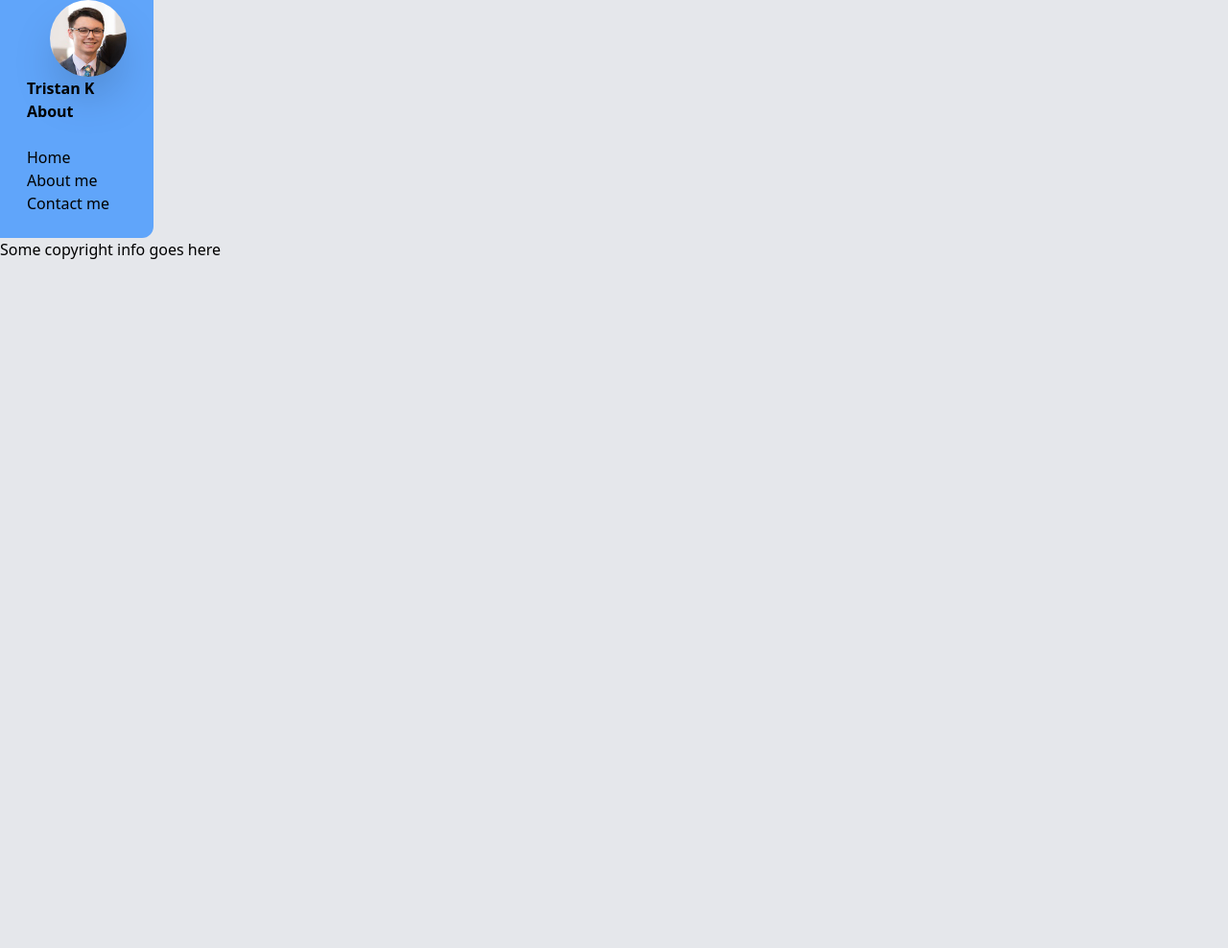
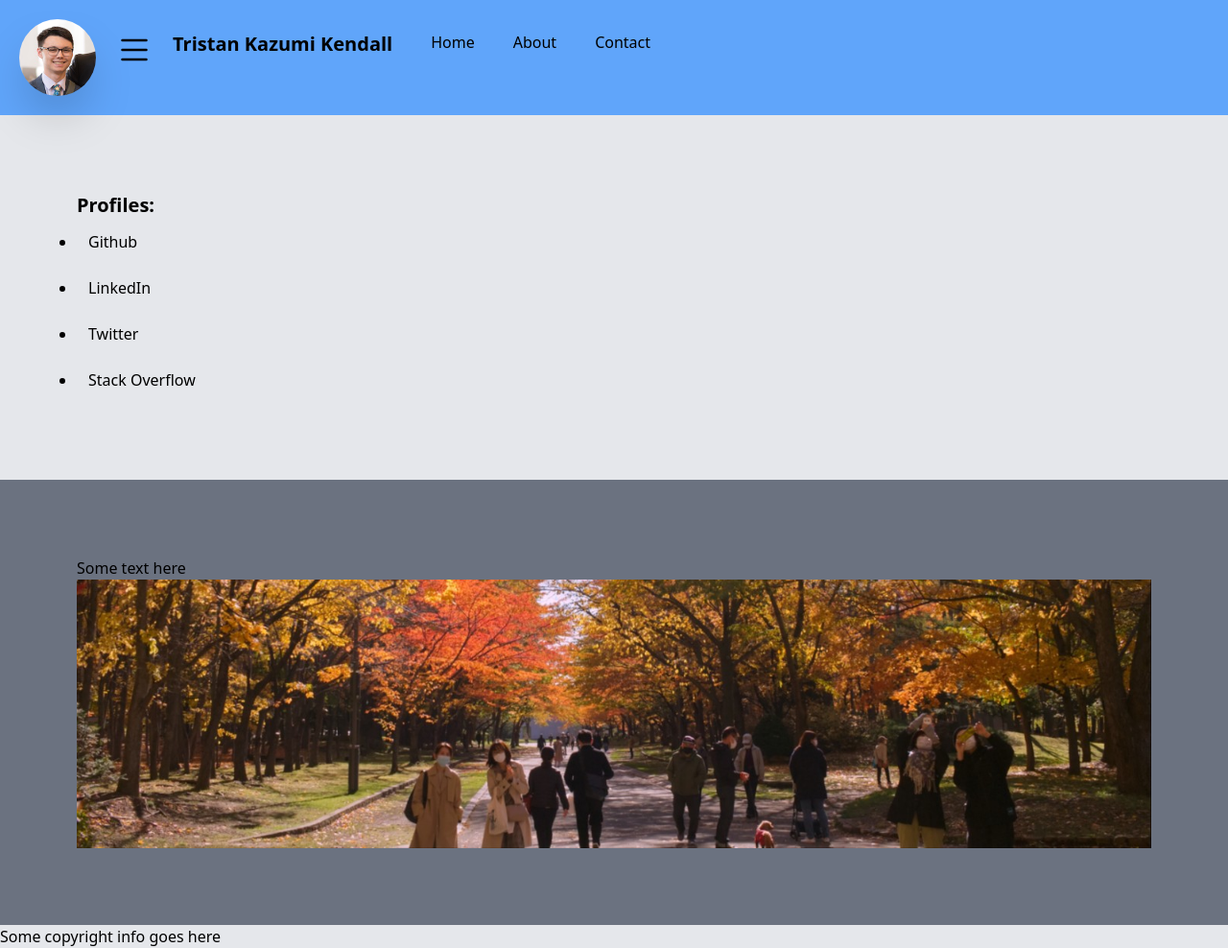
Before and after one commit to Tristan-Kendall/TristanKKendall-DEV, a website built with Vite: page aboutme.html in a window 1280 px wide. Shown: the whole page at 96% size. Before the commit the page ends 800 px from the top, so only its background shows below. Built offline with nearby package versions, Linux system fonts and the light colour scheme; files whose address does not match are found by name.

Commit message:
Progress so far. Updated format of whole page.

```diff
--- a/aboutme.html
+++ b/aboutme.html
@@ -1,30 +1,52 @@
 <!DOCTYPE html>
 
+<!-- DON'T TOUCH THIS vvv-->
 <html lang="en">
-  <head>
+<head>
+    <meta charset="UTF-8" />
     <link rel="stylesheet" href="src/index.css" />
-    <meta charset="UTF-8" />
     <link rel="icon" type="image/svg+xml" href="Profile Picture SVG.svg" />
     <meta name="viewport" content="width=device-width, initial-scale=1.0" />
     <title>Tristan Kendall</title>
-  </head>
+</head>
+<!-- DON'T TOUCH THIS ^^^-->
 
-  <body class="bg-gray-200 max-h-full">
+<body class="bg-gray-200 max-h-full">
     <div id="app" class="container mx-8"></div>
+        <nav class="bg-blue-400 pl-5 py-5 flex table-fixed">
+            <div>
+                <!--SOURCE FOR MY FACE VVV-->
+                <img class="float-left rounded-full max-h-20 shadow-2xl" src="Business Profile Pic.jpg"/>
+                <ul class="pt-3 flex">
+                    <!--SVG BUTTON CLASS VVV-->
+                    <button class="pl-5" href="#">
+                        <svg xmlns="http://www.w3.org/2000/svg" width="40" height="40" fill="currentColor" class="bi bi-list" viewBox="0 0 16 16">
+                        <path fill-rule="evenodd" d="M2.5 12a.5.5 0 0 1 .5-.5h10a.5.5 0 0 1 0 1H3a.5.5 0 0 1-.5-.5zm0-4a.5.5 0 0 1 .5-.5h10a.5.5 0 0 1 0 1H3a.5.5 0 0 1-.5-.5zm0-4a.5.5 0 0 1 .5-.5h10a.5.5 0 0 1 0 1H3a.5.5 0 0 1-.5-.5z"/>
+                        </svg>
+                    </button>
 
+                    <p> <b class="text-xl px-5">Tristan Kazumi Kendall</b></p>
+                    <li class= "px-5"><a href="index.html">Home</a></li>
+                    <li class= "px-5"><a href="aboutme.html">About</a></li>
+                    <li class= "px-5"><a href="https://i.kym-cdn.com/entries/icons/facebook/000/030/873/Screenshot_20.jpg">Contact</a></li>
+                </ul>
+            </div>
+        </nav>
 
+<ul class="list-disc p-20">
+    <b class="text-xl">Profiles:</b>
+    <li class="p-3">    <a href ="https://github.com/Tristan-Kendall">Github</a>   </li>
+    <li class="p-3">    <a href="https://www.linkedin.com/in/tristan-kendall-4a73a4149/">LinkedIn</a>  </li>
+    <li class="p-3">    <a href="https://twitter.com/TristanKazumiK">Twitter</a>    </li>
+    <li class="p-3">    <a href="https://stackoverflow.com/users/8115987/tristan-k">Stack Overflow</a>  </li>
+</ul>
 
-<nav class='bg-blue-400 max-w-min rounded-br-xl px-7'>
-    <div class='pl-6'>
-        <img src="Business Profile Pic.jpg" class='rounded-full max-w-md max-h-20 shadow-2xl'/></div>
-        <p> <b>Tristan K About</b></p>
-    <ul class='py-6'>
-    <li><a href="index.html">Home</a></li>
-    <li><a href="aboutme.html">About me</a></li>
-    <li><a href="#">Contact me</a></li>
-</ul> </nav>
+<div class="bg-gray-500 p-20"> Some text here
+    <img class="" src="Background image 1 Small.jpg">
+</div>
 
 <footer>Some copyright info goes here</footer>
 </body>
 
+
 </html>
--- a/index.html
+++ b/index.html
@@ -1,31 +1,39 @@
 <!DOCTYPE html>
 
+<!-- DON'T TOUCH THIS vvv-->
 <html lang="en">
-  <head>
+<head>
+    <meta charset="UTF-8" />
     <link rel="stylesheet" href="src/index.css" />
-    <meta charset="UTF-8" />
     <link rel="icon" type="image/svg+xml" href="Profile Picture SVG.svg" />
     <meta name="viewport" content="width=device-width, initial-scale=1.0" />
     <title>Tristan Kendall</title>
-  </head>
+</head>
+<!-- DON'T TOUCH THIS ^^^-->
 
-  <body class="bg-gray-200">
-    <div id="app" class="container mx-8"></div>
+<body class="bg-gray-200 max-h-full">
+  <div id="app" class="container mx-8"></div>
+      <nav class="bg-red-400 pl-5 py-5 flex">
+          <div>
+              <!--SOURCE FOR MY FACE VVV-->
+              <img class="float-left rounded-full max-h-20 shadow-2xl" src="Business Profile Pic.jpg"/>
+              <ul class="pt-3 flex">
+                  <!--SVG BUTTON CLASS VVV-->
+                  <button class="pl-5" href="#">
+                      <svg xmlns="http://www.w3.org/2000/svg" width="40" height="40" fill="currentColor" class="bi bi-list" viewBox="0 0 16 16">
+                      <path fill-rule="evenodd" d="M2.5 12a.5.5 0 0 1 .5-.5h10a.5.5 0 0 1 0 1H3a.5.5 0 0 1-.5-.5zm0-4a.5.5 0 0 1 .5-.5h10a.5.5 0 0 1 0 1H3a.5.5 0 0 1-.5-.5zm0-4a.5.5 0 0 1 .5-.5h10a.5.5 0 0 1 0 1H3a.5.5 0 0 1-.5-.5z"/>
+                      </svg>
+                  </button>
 
-
-
-    <nav class='bg-red-400 max-w-min rounded-br-xl px-7'>
-      <div class='pl-6'>
-          <img src="Business Profile Pic.jpg" class='rounded-full max-w-md max-h-20 shadow-2xl'/></div>
-          <p> <b>Tristan K Home</b></p>
-      <ul class='py-6'>
-      <li><a href="index.html">Home</a></li>
-      <li><a href="aboutme.html">About me</a></li>
-      <li><a href="#">Contact me</a></li>
-  </ul> </nav>
-
-  <footer>Some copyright info goes here</footer>
-  </body>
+                  <p> <b class="text-xl px-5">Tristan K</b></p>
+                  <li class= "px-5"><a href="index.html">Home</a></li>
+                  <li class= "px-5"><a href="aboutme.html">About me</a></li>
+                  <li class= "px-5"><a href="https://i.kym-cdn.com/entries/icons/facebook/000/030/873/Screenshot_20.jpg">Contact me</a></li>
+              </ul>
+          </div>
+      </nav>
+<footer>Some copyright info goes here</footer>
+</body>
 
 
 </html>
--- a/tailwind.config.js
+++ b/tailwind.config.js
@@ -1,11 +1,14 @@
 module.exports = {
-  purge: ['./index.html'],
-  darkMode: 'media', // or 'media' or 'class'
+content: [
+  './index.html',
+  './aboutme.html',
+],
+
+  //OLD CONFIG(WORKS KINDA??): purge: ['./index.html'],
+
   theme: {
     extend: {},
   },
-  variants: {
-    extend: {},
-  },
+
   plugins: [],
 }
```
Also changed, not shown: package.json (+5 -3 lines), Icons/github.svg (added), Icons/list.svg (added), Icons/moon.svg (added), Icons/stack-overflow.svg (added), Icons/sun.svg (added), Icons/twitter.svg (added), images/Background image 1 Small.jpg (added), 1 other file.
